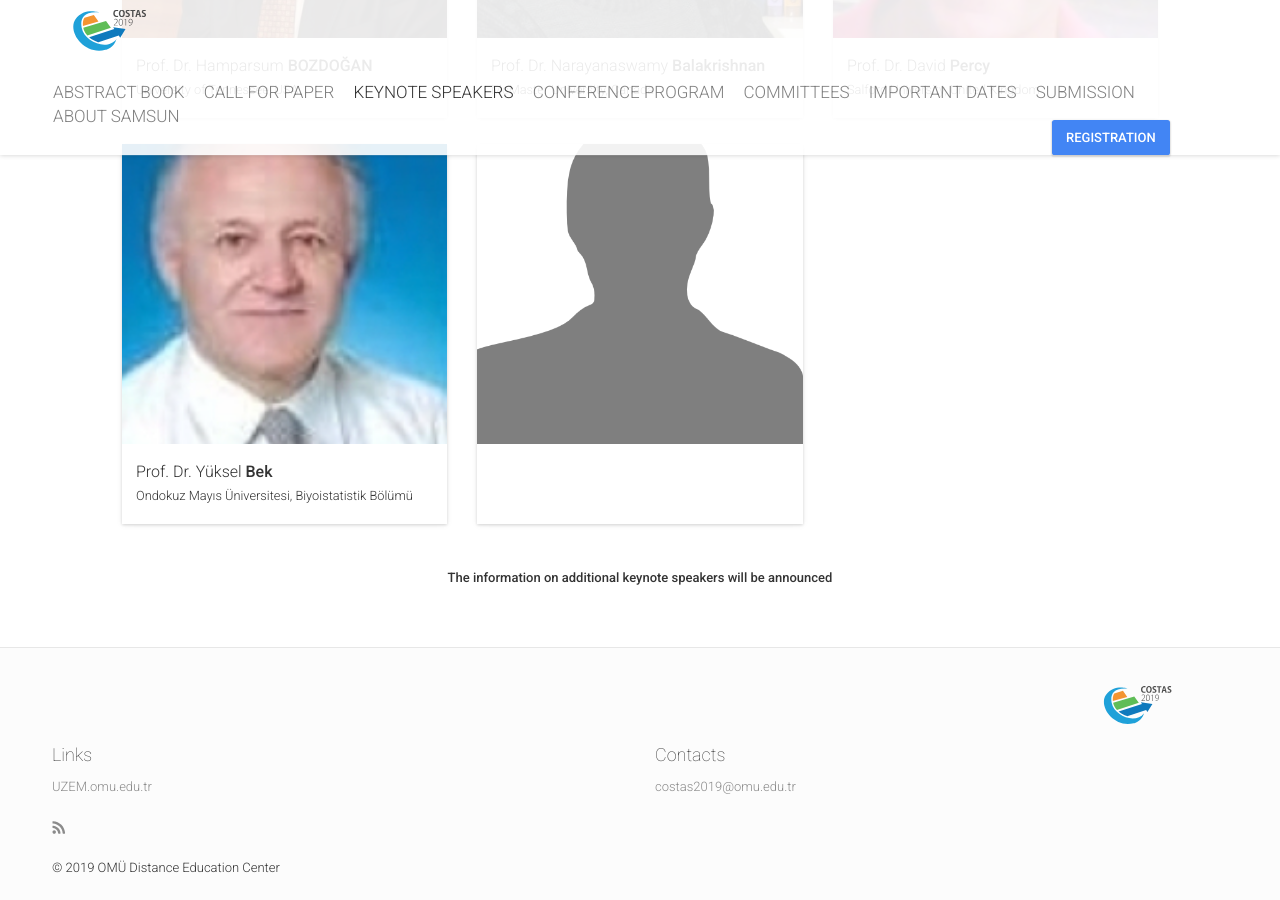
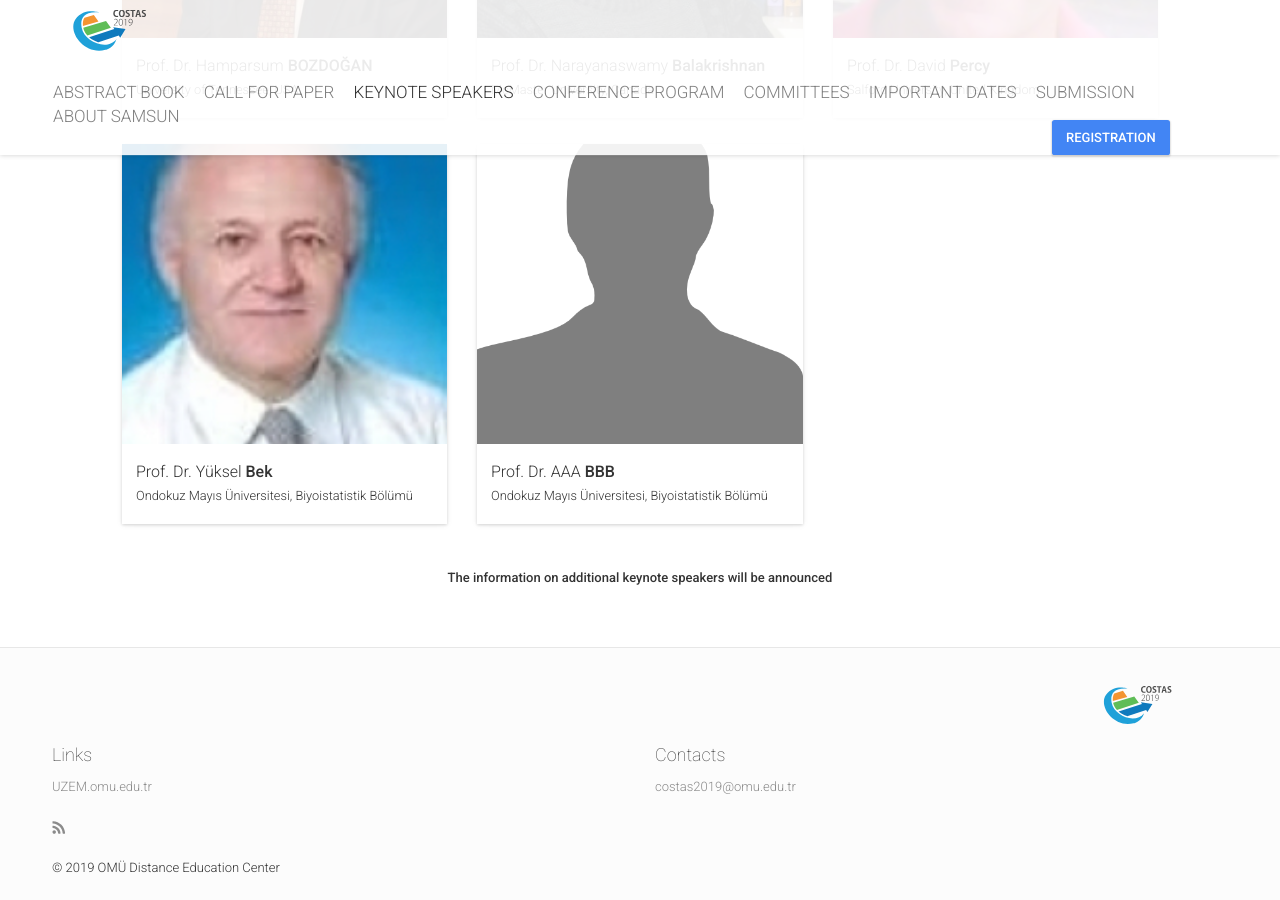
Before and after one commit to okul/costas2019, a Jekyll site: the page built from speakers.html, in a window 1280 px wide and 900 px high, scrolled down 719 px. Built offline with Jekyll 4.4.1, drawn with Linux system fonts in a browser that asks for light colours; nearby versions of some CDN libraries; comment, search, counter and statistics services are not loaded.

```diff
--- a/_data/sessions.yml
+++ b/_data/sessions.yml
@@ -27,3 +27,12 @@
   title: "Prof. Dr."
   company: "Ondokuz Mayıs Üniversitesi, Biyoistatistik Bölümü"
   speakers: [4]
+
+
+-
+  id: 5
+  name: "AAA"
+  surname: "BBB"
+  title: "Prof. Dr."
+  company: "Ondokuz Mayıs Üniversitesi, Biyoistatistik Bölümü"
+  speakers: [5]
```
